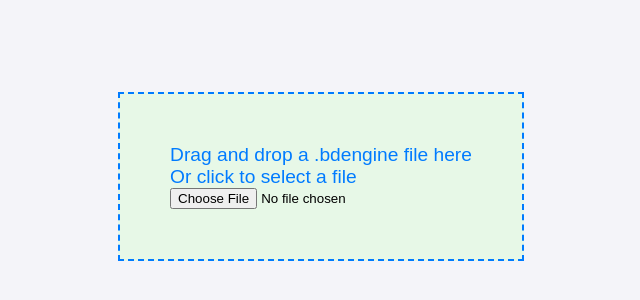
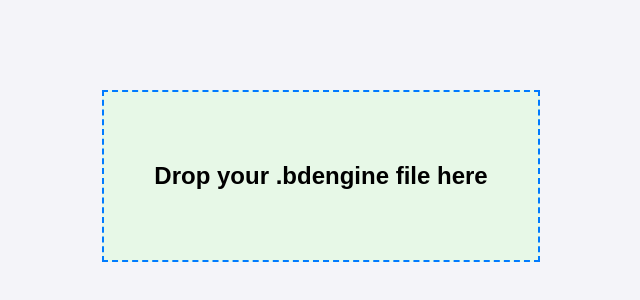
Before and after one commit to bloxxxx/BlockDisplay2DF, a website: page index.html in a window 1280 px wide. Shown: the part 234-534 px from the top of the page, without its empty margins (319-959 px from the left). Drawn offline with Linux system fonts and the light colour scheme.

Commit message:
Update index.html

```diff
--- a/index.html
+++ b/index.html
@@ -7,12 +7,10 @@
     <link rel="stylesheet" href="style.css">
 </head>
 <body>
-    <div id="drop-area" class="drop-area">
-        <p>Drag and drop a .bdengine file here</p>
-        <p>Or click to select a file</p>
-        <input type="file" id="file-input" class="file-input" />
+    <div id="drop-area">
+        <h2>Drop your .bdengine file here</h2>
     </div>
-    <div id="status"></div>
+    <p id="status"></p>
 
     <script src="script.js"></script>
 </body>
```
